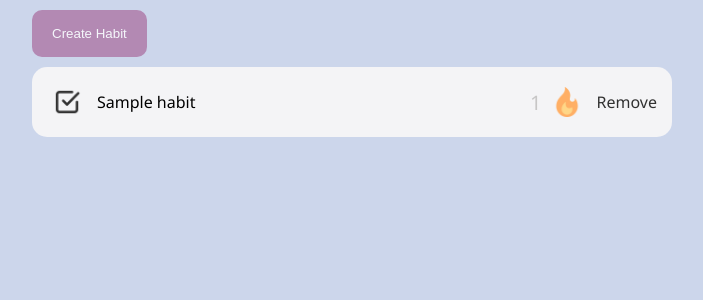
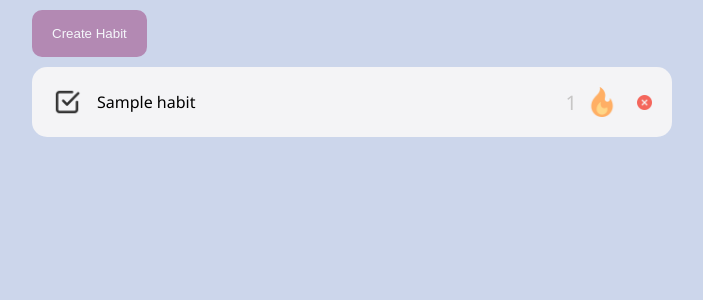
Before and after one commit to LiyuGT/HabitHero, a Flask app: page /habits in a window 1280 px wide. Shown: the part 54-354 px from the top of the page, without its empty margins (288-991 px from the left). Run offline with Flask 3, Linux system fonts and the light colour scheme; a user stored in the database is signed in; tables that the repository leaves empty hold one stand-in row (values such as "Sample post").

Commit message:
styling remove habit button

```diff
--- a/flask_app/Static/styles.css
+++ b/flask_app/Static/styles.css
@@ -39,7 +39,6 @@ header li, header a {
     font-size: 20px;
     font-weight: 500;
     align-items: center;
-
 
 }
 
@@ -123,6 +122,11 @@ header > ul {
 	font: inherit;
 	cursor: pointer;
 	outline: inherit;
+}
+
+#delete_habit {
+    max-width: 15px;
+    max-height: 15px;
 }
 
 /* Login/register css code */
--- a/flask_app/templates/habits.html
+++ b/flask_app/templates/habits.html
@@ -96,7 +96,7 @@
 
             </div>
 
-            <button type="submit" class="btn" onclick="removeHabit('{{ habit.id }}')">Remove</button>
+            <button type="submit" class="btn" onclick="removeHabit('{{ habit.id }}')"><img id="delete_habit" src="static/images/remove.png" ></button>
 
         </div>
 
```
Also changed, not shown: flask_app/Static/images/remove.png (added).
